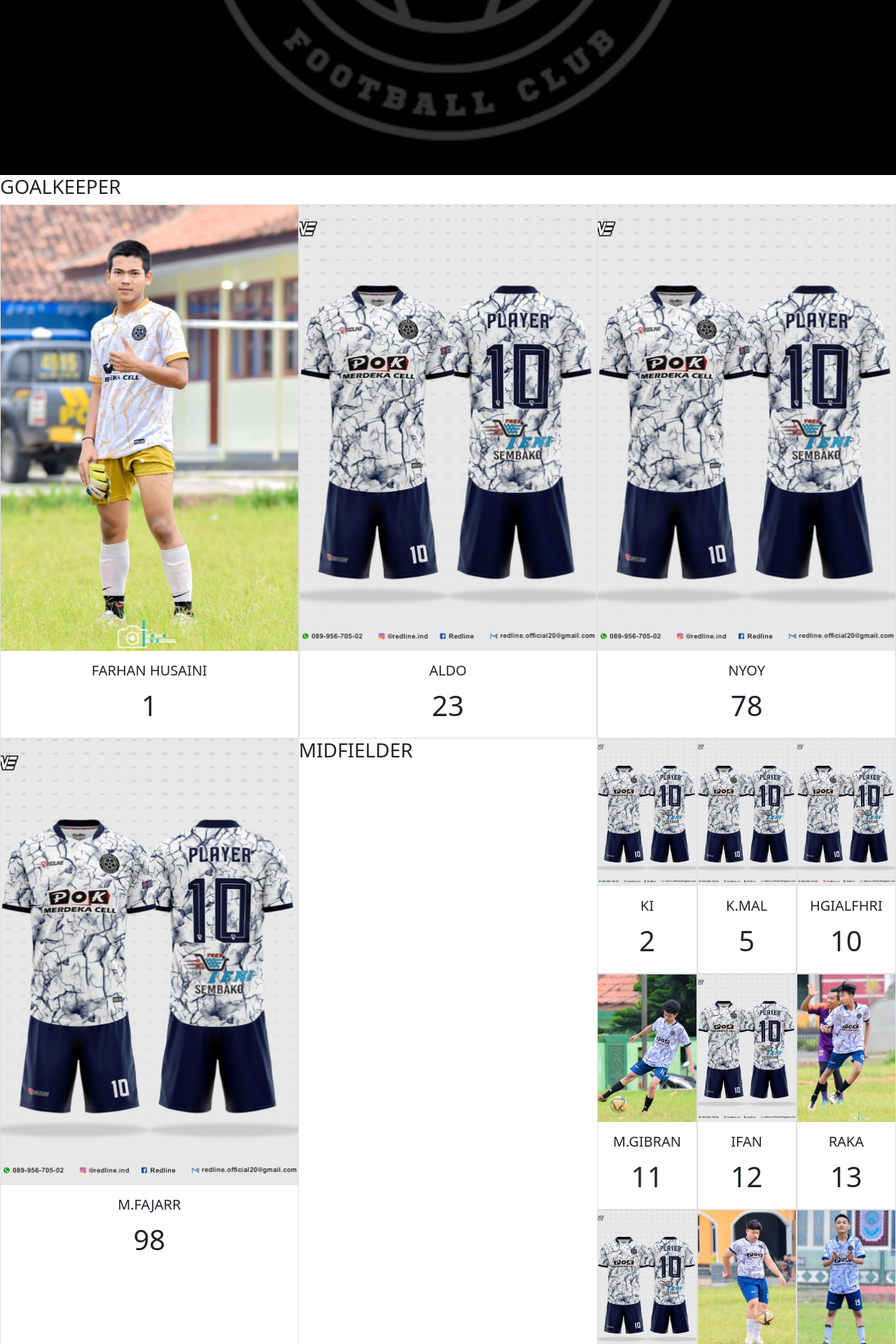
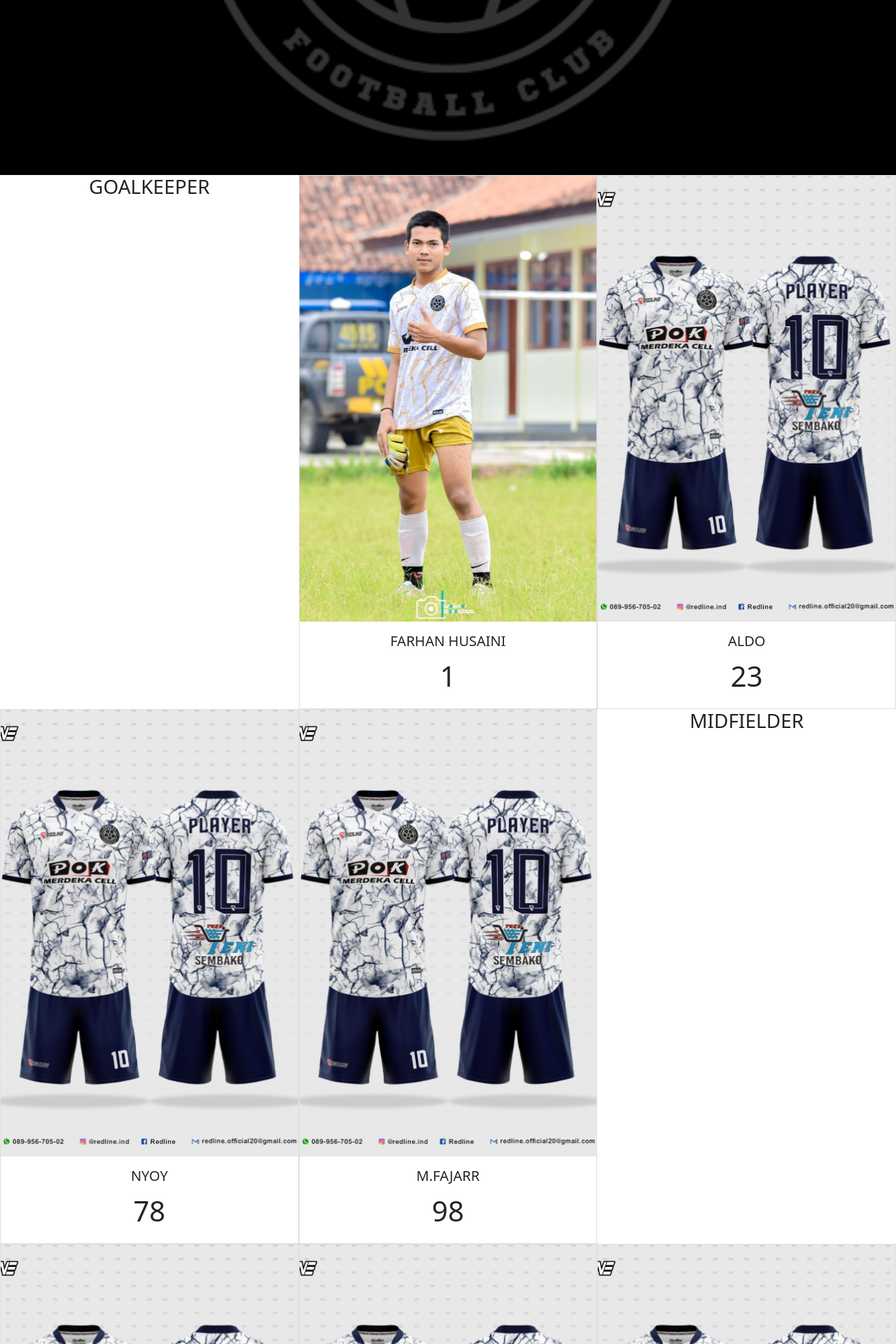
Before and after one commit to tesafc/www2, a Jekyll site: the page built from team.html, in a window 1280 px wide. Shown: the part 560-2480 px from the top of the page at 70% size. Built offline with Jekyll 4.4.1, drawn with Linux system fonts in a browser that asks for light colours.

Commit message:
Update team.html

```diff
--- a/team.html
+++ b/team.html
@@ -5,10 +5,10 @@ image: /assets/img/logo-1.png
 ---
 
 <div class="container-fluid px-0">
+  <div class="row row-cols-2 row-cols-md-3 g-0">
     {% assign roles = site.data.team | group_by:"role" %}
     {% for role in roles %}
-      <h3 class="text-uppercase">{{ role.name }}</h3>
-  <div class="row row-cols-2 row-cols-md-3 g-0">
+      <h3 class="d-inline-block text-center text-uppercase">{{ role.name }}</h3>
       {% for player in role.items %}
     <div class="col">
       <div class="card rounded-0 h-100">
```
